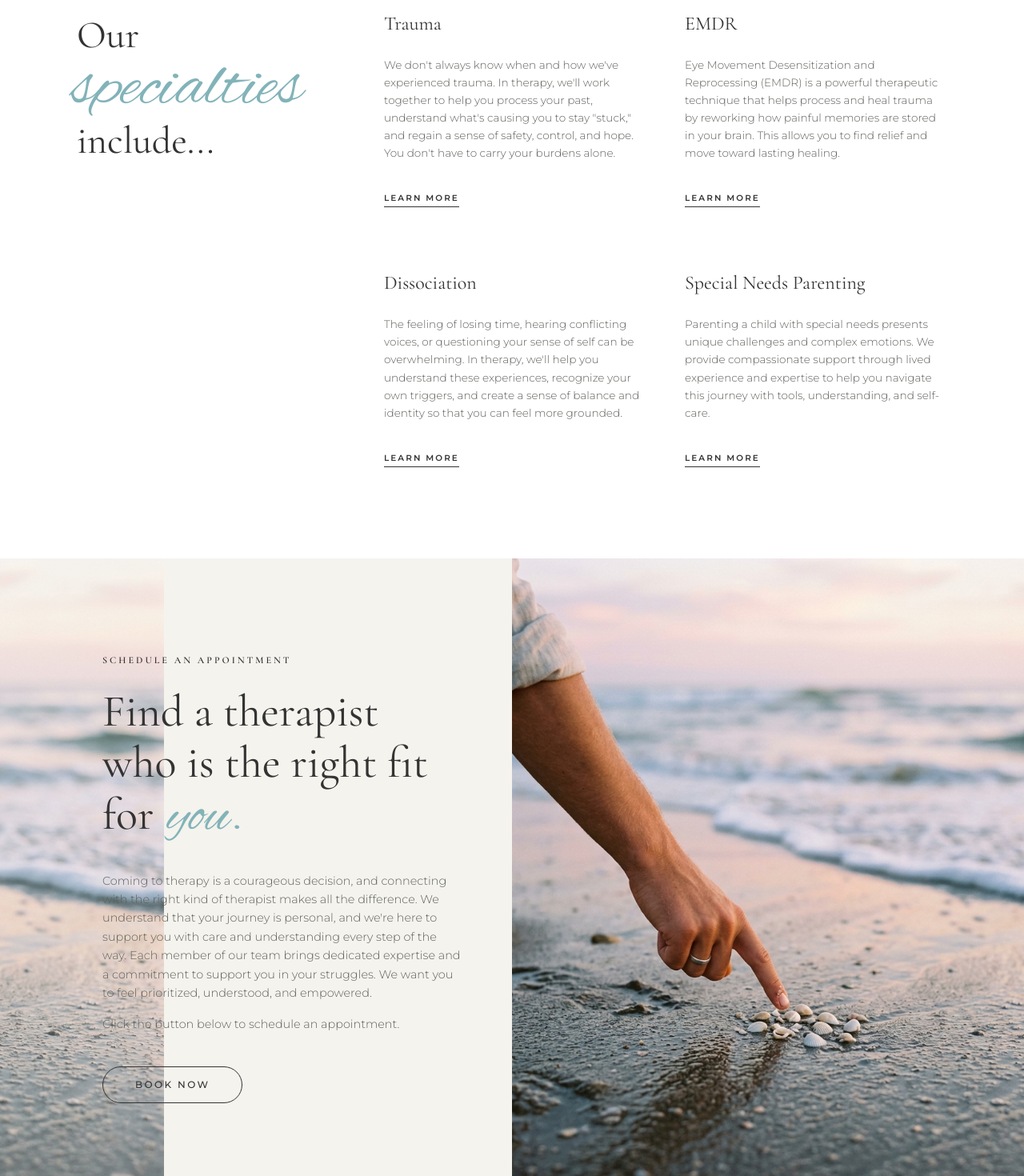
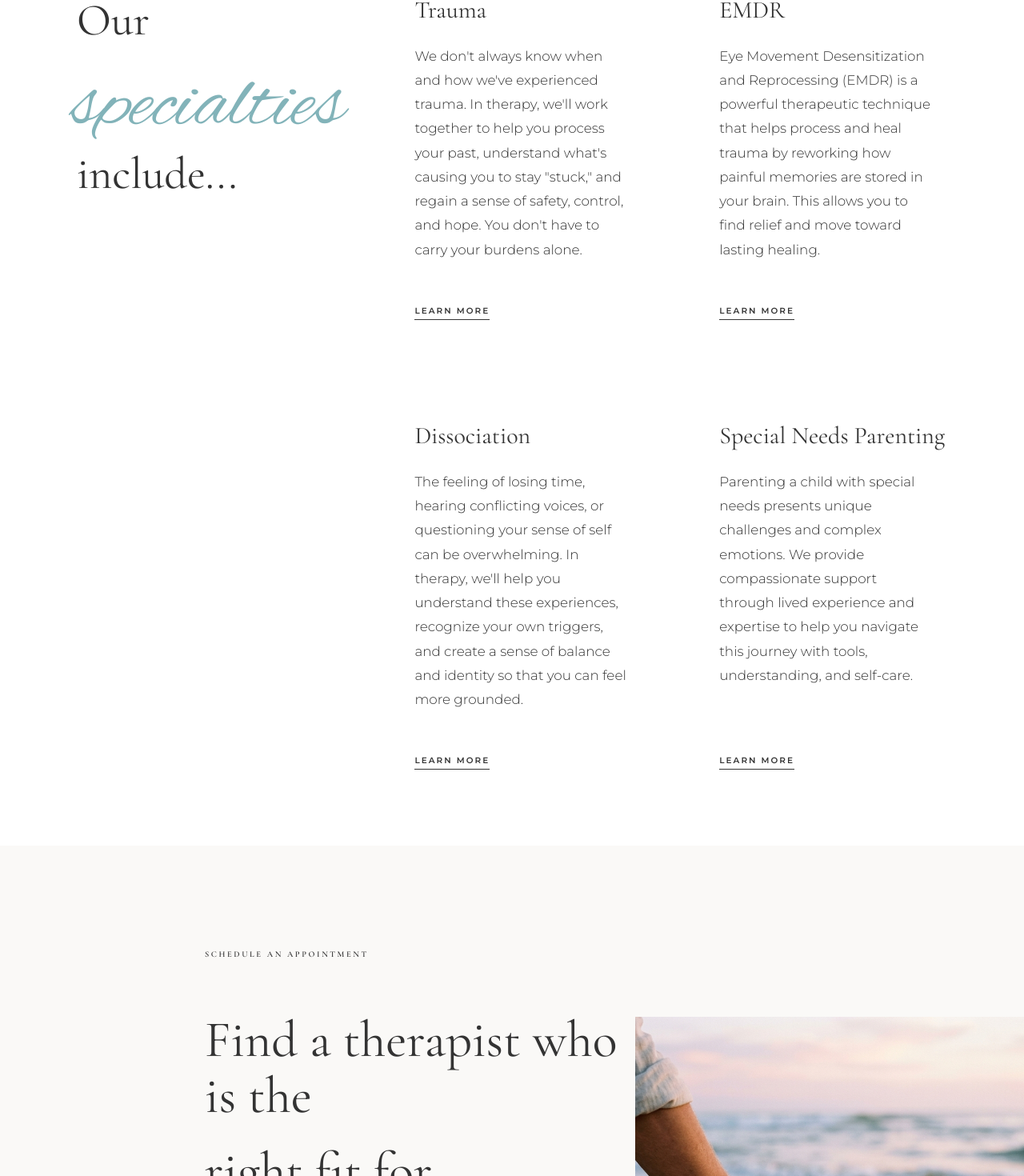
Before and after one commit to meethatkar/-Growth_Therapy_assignment-_2, a Next.js app: page / in a window 1280 px wide. Shown: the part 6161-7631 px from the top of the page at 80% size. Built offline with nearby package versions, Linux system fonts and the light colour scheme.

Commit message:
refactor: update typography, layout, and styling in SpecialtiesIncludeSection and ScheduleAppointmentSection components

```diff
--- a/src/components/ScheduleAppointmentSection.jsx
+++ b/src/components/ScheduleAppointmentSection.jsx
@@ -2,32 +2,36 @@ import Image from "next/image";
 
 const ScheduleAppointmentSection = () => {
   return (
-    <section className=" max-w-[1900px] w-full mx-auto bg-brand-bg relative flex justify-center items-center overflow-hidden min-h-screen">
-      {/* Left decorative background slice */}
-      <div className="hidden lg:block absolute left-0 top-0 bottom-0 w-[14%] xl:w-[16%] z-0">
+    <section className="w-full bg-[#FAF9F7] flex justify-center overflow-hidden">
+      <div className="max-w-[1900px] w-full flex flex-col lg:flex-row items-center justify-between mx-auto py-16 md:py-24 lg:py-32">
+
+        {/* Left Image */}
+        <div className="hidden lg:block w-[12%] xl:w-[14%] h-[40vh] lg:h-[45vh] relative self-end">
           <Image
             src="/images/sand_shells.png"
             alt="Decorative sand background"
             fill
-          className="object-cover object-right opacity-80"
+            className="object-cover object-left"
           />
         </div>
 
-      <div className="w-12/12 flex flex-col md:flex-row items-stretch min-h-screen mx-auto relative z-10">
-        {/* Left Content */}
-        <div className="w-full md:w-1/2 flex flex-col justify-center px-8 md:px-16 lg:pl-32 lg:pr-16 py-16 md:py-24">
-          <h4 className="text-xs font-semibold tracking-[0.25em] text-brand-dark uppercase mb-6">
+        {/* Text Content */}
+        <div className="w-full lg:w-[46%] flex flex-col justify-center px-8 md:px-16 lg:px-0 lg:pl-10 xl:pl-16 py-12 lg:py-0">
+          <h4 className="text-[0.65rem] font-semibold tracking-[0.25em] text-brand-dark uppercase mb-16">
             Schedule an appointment
           </h4>
 
-          <h2 className="font-serif text-4xl md:text-5xl lg:text-[3.5rem] text-brand-dark font-normal leading-[1.15] mb-8 max-w-xl">
-            Find a therapist who is the right fit for{" "}
-            <span className="font-script text-5xl md:text-[4.5rem] text-brand-teal ml-1">
-              you.
+          <h2 className="font-serif text-4xl md:text-5xl lg:text-[4rem] text-brand-dark font-normal leading-[1.1] mb-12 max-w-2xl">
+            Find a therapist who is the
+            <br className="hidden md:block" />
+            right fit for{" "}
+            <span className="font-script text-[4rem] md:text-[5.5rem] lg:text-[6.5rem] text-brand-teal inline-block transform translate-y-3 md:translate-y-6">
+              you
             </span>
+            <span className="font-serif text-4xl md:text-5xl lg:text-[4rem] text-brand-dark">.</span>
           </h2>
 
-          <div className="text-sm md:text-[0.9rem] font-light leading-relaxed text-brand-gray space-y-4 max-w-lg mb-10">
+          <div className="text-[0.95rem] md:text-[1.05rem] font-light leading-[1.8] text-brand-dark space-y-6 max-w-xl mb-12 lg:pr-8">
             <p>
               Coming to therapy is a courageous decision, and connecting with
               the right kind of therapist makes all the difference. We
@@ -43,7 +47,7 @@ const ScheduleAppointmentSection = () => {
           <div>
             <a
               href="#book"
-              className="inline-block px-10 py-3.5 border border-brand-dark rounded-full text-xs font-medium tracking-[0.2em] text-brand-dark hover:bg-brand-dark hover:text-white transition-all duration-300 uppercase"
+              className="inline-block px-10 py-3.5 border border-brand-dark rounded-full text-[0.65rem] font-semibold tracking-[0.2em] text-brand-dark hover:bg-brand-dark hover:text-white transition-all duration-300 uppercase"
             >
               Book now
             </a>
@@ -51,7 +55,7 @@ const ScheduleAppointmentSection = () => {
         </div>
 
         {/* Right Image */}
-        <div className="w-full md:w-1/2 min-h-[50vh] md:min-h-screen relative">
+        <div className="w-full lg:w-[36%] xl:w-[38%] h-[50vh] lg:h-[75vh] relative mt-12 lg:mt-0">
           <Image
             src="/images/sand_shells.png"
             alt="Pointing at shells in sand"
@@ -59,6 +63,7 @@ const ScheduleAppointmentSection = () => {
             className="object-cover object-center"
           />
         </div>
+
       </div>
     </section>
   );
--- a/src/components/SpecialtiesIncludeSection.jsx
+++ b/src/components/SpecialtiesIncludeSection.jsx
@@ -3,26 +3,27 @@ import { specialtiesData } from "../data/specialtiesData";
 const SpecialtiesIncludeSection = () => {
   return (
     <section className="w-full bg-brand-white py-24 px-8 md:px-16 lg:px-24 border-t border-brand-border/30 md:min-h-screen flex items-center">
-      <div className="w-full max-w-[1900px] mx-auto flex flex-col md:flex-row gap-16 md:gap-8 py-12 md:py-0">
+      <div className="w-full max-w-[1900px] mx-auto flex flex-col md:flex-row gap-16 md:gap-12 lg:gap-24 py-12 md:py-0">
         {/* Left Heading */}
-        <div className="w-full md:w-1/3">
-          <h2 className="font-serif text-4xl md:text-5xl text-brand-dark font-normal flex flex-col leading-tight">
-            <span>Our</span>
-            <span className="font-script text-6xl md:text-[5.5rem] text-brand-teal -mt-2 -ml-2">
+        <div className="w-full md:w-[35%] lg:w-[30%]">
+          <h2 className="font-serif text-[2.8rem] md:text-5xl lg:text-[3.5rem] text-brand-dark font-normal leading-[1.1]">
+            Our{" "}
+            <span className="font-script text-[4rem] md:text-[5.5rem] lg:text-[6.5rem] text-brand-teal inline-block transform translate-y-3 md:translate-y-5 -ml-2">
               specialties
             </span>
-            <span className="-mt-2">include...</span>
+            <br />
+            <span className="inline-block mt-2 md:mt-4">include...</span>
           </h2>
         </div>
 
         {/* Right Grid */}
-        <div className="w-full md:w-2/3 grid grid-cols-1 md:grid-cols-2 gap-x-12 gap-y-20">
+        <div className="w-full md:w-[65%] lg:w-[70%] grid grid-cols-1 md:grid-cols-2 gap-x-12 lg:gap-x-24 gap-y-20 md:gap-y-32">
           {specialtiesData.map((item, index) => (
             <div key={index} className="flex flex-col">
-              <h3 className="font-serif text-2xl font-normal text-brand-dark mb-6">
+              <h3 className="font-serif text-[1.6rem] md:text-3xl font-normal text-brand-dark mb-6">
                 {item.title}
               </h3>
-              <p className="text-[0.85rem] font-light leading-relaxed text-brand-gray mb-8 flex-grow">
+              <p className="text-[0.95rem] md:text-[1.05rem] font-light leading-[1.8] text-brand-dark mb-12 flex-grow pr-0 md:pr-4">
                 {item.desc}
               </p>
               <div>
```
Lines whose indentation alone changed are shown as unchanged.
